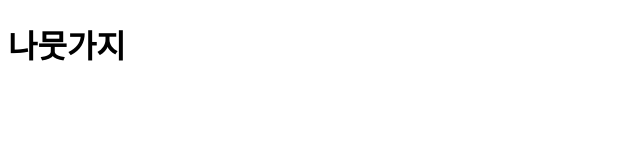
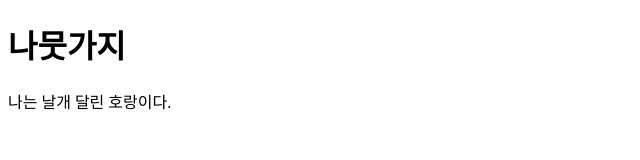
Before and after one commit to nowkwon97/2023-02-22-branch-prac, a plain HTML site: page index.html in a window 1280 px wide. Shown: the whole page, without its empty margins (0-640 px from the left). Drawn offline with Linux system fonts and the light colour scheme.

Commit message:
나는 날개 달린 호랑이 span 추가

```diff
--- a/index.html
+++ b/index.html
@@ -9,5 +9,6 @@
 </head>
 <body>
   <h1>나뭇가지</h1>
+  <span>나는 날개 달린 호랑이다.</span>
 </body>
 </html>
```
